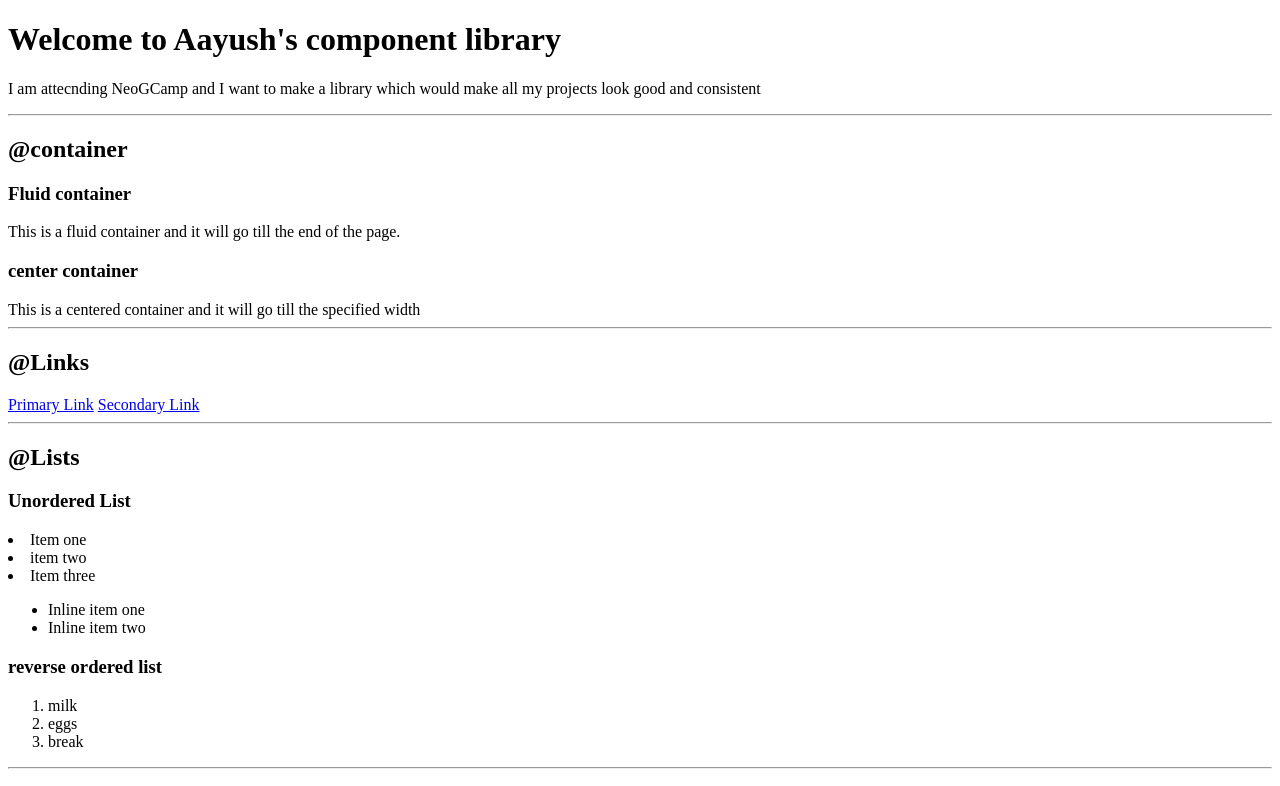
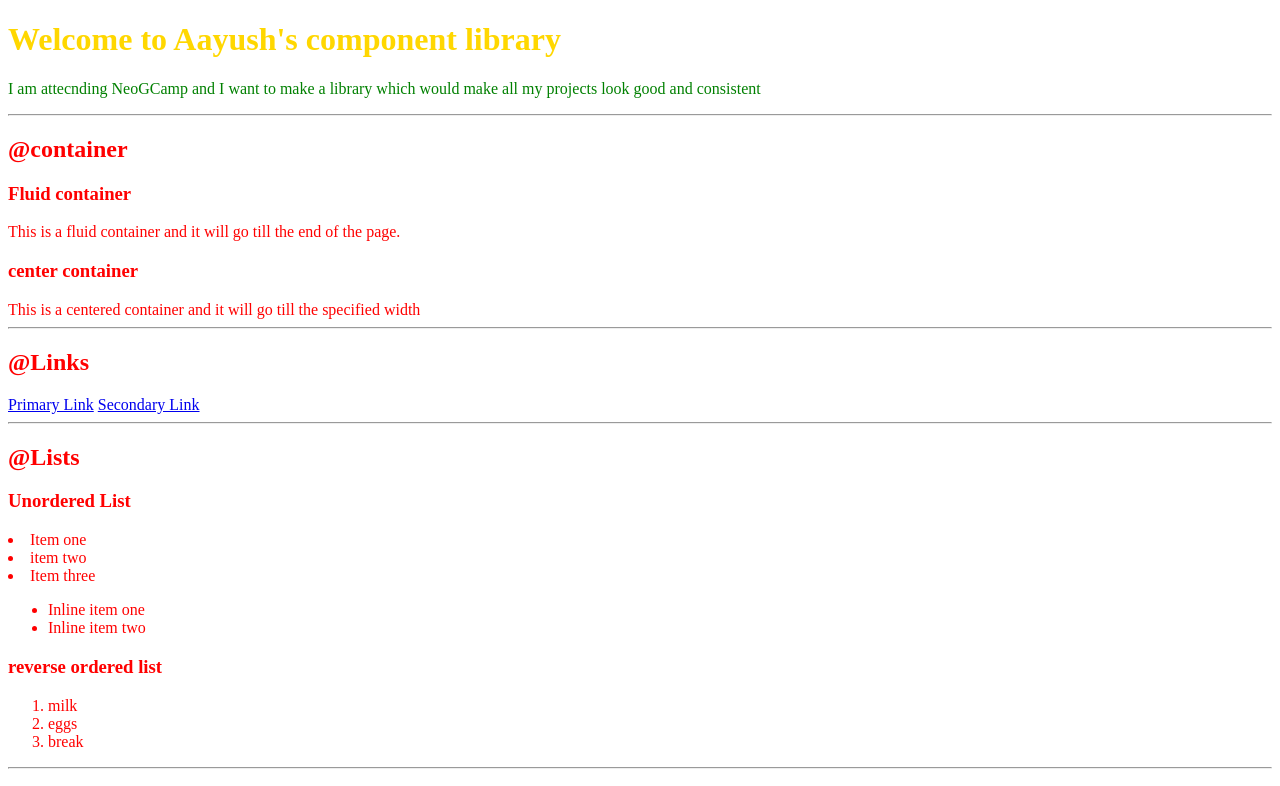
Before and after one commit to Aayush4396/Lesson3, a plain HTML site: page index.html in a window 1280 px wide. Shown: the top 786 px of the page. Drawn offline with Linux system fonts and the light colour scheme.

Commit message:
Docs: CSS start

```diff
--- a/index.html
+++ b/index.html
@@ -7,9 +7,11 @@
     <title>Component Library</title>
 </head>
 
+<link href="styles.css" rel="stylesheet"/>
+
 <body>
-    <h1>Welcome to Aayush's component library</h1>
-    <p>I am attecnding NeoGCamp and I want to make a library which would make all my
+    <h1 id="lib-header">Welcome to Aayush's component library</h1>
+    <p class="para">I am attecnding NeoGCamp and I want to make a library which would make all my
         projects look good and consistent</p>
 
     <hr>
--- /dev/null
+++ b/styles.css
@@ -0,0 +1,14 @@
+body{
+    color: red;
+}
+h1{
+    color: blue;
+}
+
+#lib-header {
+    color: gold;
+}
+
+.para{
+    color:green;
+}
```
